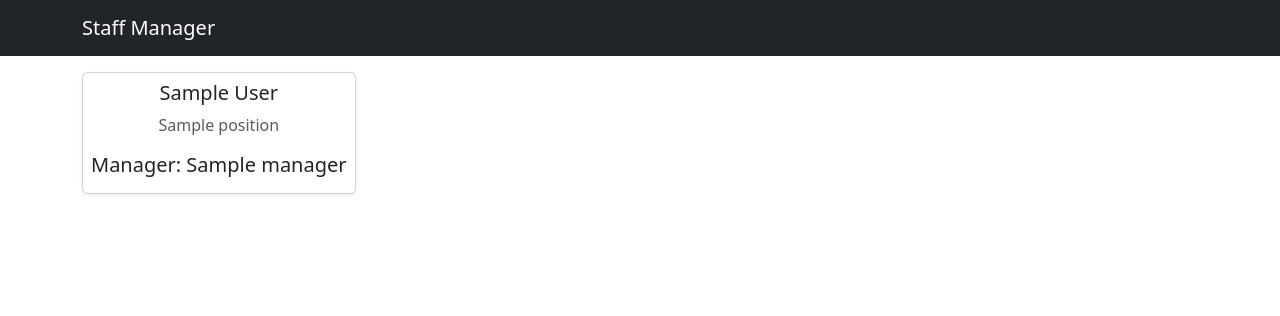
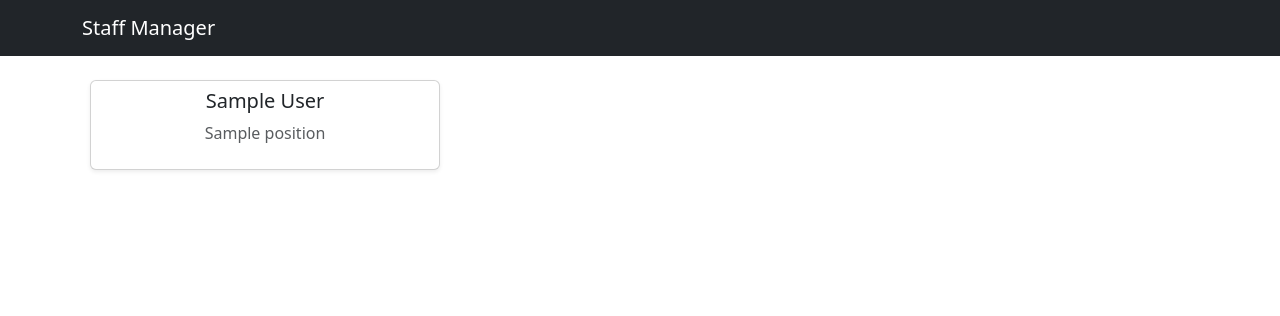
Before and after one commit to V1ckeyR/staff_manager, a Django app: template employees/templates/index.html in a window 1280 px wide. Shown: the top 316 px of the page. Run offline with Django 5.2, Linux system fonts and the light colour scheme; the template is opened without the code that fills it: most values are stand-ins (such as "Sample title", 1, 10 or a date in 2020).

Commit message:
+ employee tree template

```diff
--- a/employees/templates/base.html
+++ b/employees/templates/base.html
@@ -20,26 +20,6 @@
     <link rel="icon" href="{% static 'employees/img/favicon.ico' %}" type="image/x-icon">
     <script src="https://code.jquery.com/jquery-3.6.0.min.js"></script>
     <script src="{% static 'employees/js/script.js' %}" defer></script>
-    <style>
-        .list-group-item {
-            cursor: pointer;
-            font-weight: bold;
-        }
-
-
-        .toggle-btn {
-            width: 30px;
-            height: 30px;
-            display: inline-flex;
-            justify-content: center;
-            align-items: center;
-            background: none;
-            border: none;
-            font-size: 18px;
-            color: #007bff;
-            cursor: pointer;
-        }
-    </style>
 </head>
 <body>
 
@@ -49,10 +29,8 @@
         </div>
     </nav>
 
-<!--    <canvas id="canvas"></canvas>-->
-
-    <div class="container py-3" style="min-width: 300px;">
+    <main class="container py-3" style="min-width: 300px;">
         {% block content %} {% endblock %}
-    </div>
+    </main>
 </body>
 </html>
--- a/employees/templates/card.html
+++ b/employees/templates/card.html
@@ -1,29 +1,24 @@
 {% load static %}
 {% load custom_filters %}
 
-<li class="list-group-item d-inline-flex justify-content-between align-items-center border border-0 p-0">
-    <div id="id_{{manager.level}}_{{manager.id}}" class="wv-100">
-        <div class="shadow-sm p-2 w-auto card btn btn-outline-light md-2">
-            <div class="d-flex align-items-center text-center">
-                <div class="text-primary ">
+<li>
+    <div id="id_{{manager.level}}_{{manager.id}}" class="w-100">
+        <div class="card shadow-sm p-2 btn btn-outline-light m-2" style="width: 350px">
+            <div class="d-flex align-items-stretch text-center">
+                <div class="text-primary">
                     <i class="fa-solid fa-user-tie fa-6x"></i>
                 </div>
                 <div class="flex-grow-1">
                     <h5 class="text-{{ colors|random_choice }}">{{ manager.full_name }}</h5>
                     <p class="text-muted">{{ manager.position }}</p>
-                    {% if manager.manager %}
-                    <h5 class="text-{{ colors|random_choice }}">Manager: {{ manager.manager }}</h5>
-                    {% endif %}
                     {% if manager.has_more_subordinates %}
-                    <button class="toggle-btn">
-                        <i class="fas fa-plus"></i>
-                    </button>
+                    <i class="plus text-primary fas fa-plus"></i>
                     {% endif %}
                 </div>
             </div>
         </div>
         {% if manager.has_more_subordinates %}
-            <ul class="list-group d-flex ms-4 w-100 border-start border-3 border-primary bg-info justify-content-between align-items-center">
+            <ul class="list-unstyled ms-4 mb-4 pb-4 border-start border-3 border-primary shadow-sm flex-wrap flex-row justify-content-around align-items-stretch d-flex">
                 {% for sub in manager.subordinates %}
                     {% include 'card.html' with manager=sub colors=colors avatar=avatar %}
                 {% endfor %}
--- a/employees/templates/index.html
+++ b/employees/templates/index.html
@@ -1,8 +1,7 @@
 {% extends "base.html" %}
 
 {% block content %}
-<!--<ul class="row row-cols-1 row-cols-md-2 row-cols-lg-3 row-cols-xl-4 g-3 py-4">-->
-<ul class="list-group wv-100">
+<ul class="list-group wv-100 list-unstyled">
     {% for obj in data %}
         {% include 'card.html' with manager=obj colors=colors avatar=avatar %}
     {% endfor %}
--- a/static/employees/js/script.js
+++ b/static/employees/js/script.js
@@ -1,11 +1,12 @@
 // Toggle employee subordinates:
-$(".list-group-item").click(function(event) {
+$(".card").click(function(event) {
     event.stopPropagation();
 
-    let nestedList = $(this).find("ul").first();
+    let nestedList = $(this).siblings("ul").first();
+    console.log(nestedList)
     if (nestedList.length) {
-        let icon = $(this).find(".toggle-btn").first().children().first();
-        nestedList.toggleClass("d-none d-inline-flex");
+        let icon = $(this).find(".plus").first().children().first();
+        nestedList.toggleClass("d-none d-flex");
         icon.toggleClass("fa-plus fa-minus");
     }
 })
```
